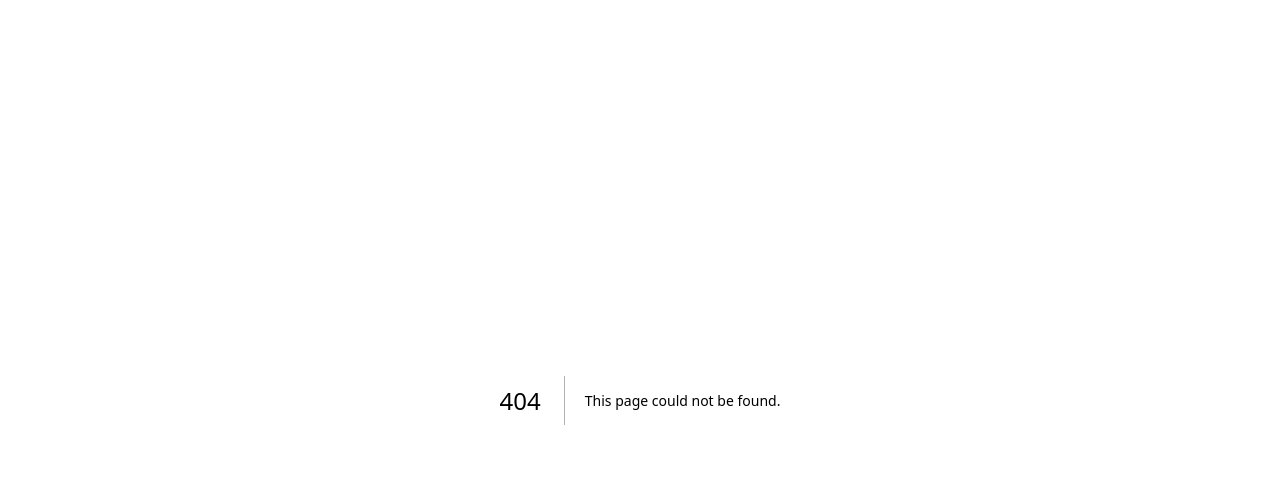
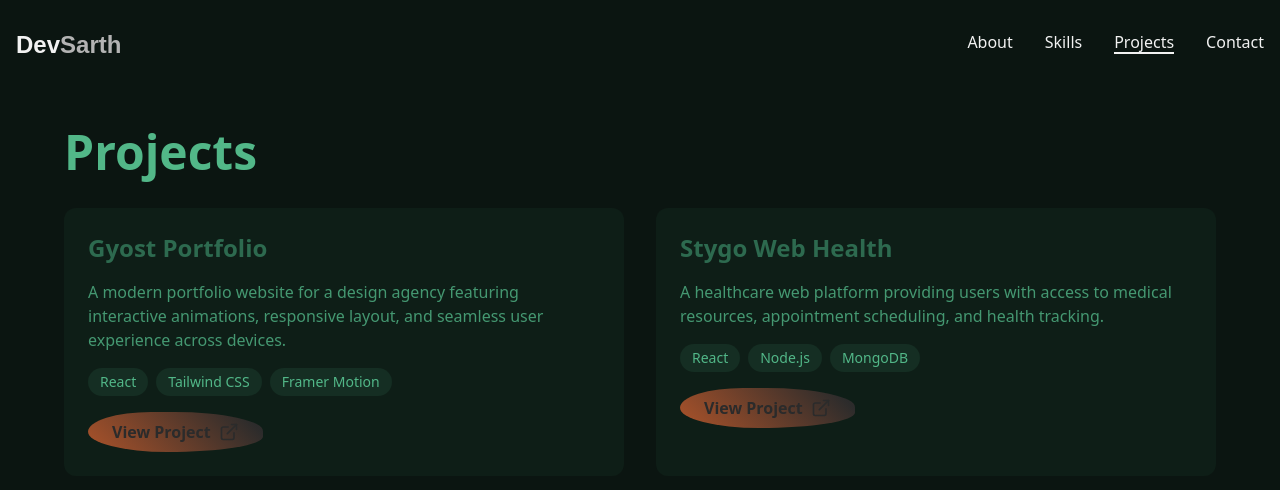
Before and after one commit to SARTHAKSONAWANE01/Sarthak-Dev-Studio, a Next.js app: page /projects in a window 1280 px wide. Before the commit this address had no page. Shown: the top 490 px of the page. Built offline with nearby package versions, Linux system fonts and the light colour scheme.

Commit message:
feat: establish App Router route for src/app/projects/page.tsx

```diff
--- /dev/null
+++ b/src/app/projects/page.tsx
@@ -0,0 +1,78 @@
+"use client";
+
+import React from "react";
+import Navbar from "@/components/Navbar";
+import { motion } from "framer-motion";
+
+const projects = [
+  {
+    title: "Gyost Portfolio",
+    description: "A modern portfolio website for a design agency featuring interactive animations, responsive layout, and seamless user experience across devices.",
+    link: "https://thegyost.netlify.app",
+    role: "Sole developer",
+    tags: ["React", "Tailwind CSS", "Framer Motion"]
+  },
+  {
+    title: "Stygo Web Health",
+    description: "A healthcare web platform providing users with access to medical resources, appointment scheduling, and health tracking.",
+    link: "http://stygowebhealth.netlify.app",
+    role: "Front-end developer",
+    tags: ["React", "Node.js", "MongoDB"]
+  }
+];
+
+export default function ProjectsPage() {
+  return (
+    <div className="min-h-screen w-full bg-hunter">
+      <Navbar />
+      <main className="container mx-auto px-4 pt-32">
+        <motion.div
+          initial={{ opacity: 0, y: 20 }}
+          animate={{ opacity: 1, y: 0 }}
+          transition={{ duration: 0.6 }}
+          className="max-w-6xl mx-auto"
+        >
+          <h1 className="text-4xl md:text-5xl font-bold text-green mb-8">Projects</h1>
+          <div className="grid md:grid-cols-2 gap-8">
+            {projects.map((project, index) => (
+              <motion.div
+                key={project.title}
+                initial={{ opacity: 0, y: 20 }}
+                animate={{ opacity: 1, y: 0 }}
+                transition={{ duration: 0.6, delay: index * 0.2 }}
+                className="group relative overflow-hidden rounded-xl bg-green/5 p-6"
+              >
+                <div className="space-y-4">
+                  <h2 className="text-2xl font-semibold text-forest-green">{project.title}</h2>
+                  <p className="text-green/80">{project.description}</p>
+                  <div className="flex flex-wrap gap-2">
+                    {project.tags.map(tag => (
+                      <span key={tag} className="px-3 py-1 text-sm rounded-full bg-green/10 text-green">
+                        {tag}
+                      </span>
+                    ))}
+                  </div>
+                  <div className="mt-4">
+                    <a
+                      href={project.link}
+                      target="_blank"
+                      rel="noopener noreferrer"
+                      className="liquid-button inline-flex items-center gap-2 px-6 py-2 text-hunter"
+                    >
+                      View Project
+                      <svg xmlns="http://www.w3.org/2000/svg" width="20" height="20" viewBox="0 0 24 24" fill="none" stroke="currentColor" strokeWidth="2" strokeLinecap="round" strokeLinejoin="round">
+                        <path d="M18 13v6a2 2 0 0 1-2 2H5a2 2 0 0 1-2-2V8a2 2 0 0 1 2-2h6"></path>
+                        <polyline points="15 3 21 3 21 9"></polyline>
+                        <line x1="10" y1="14" x2="21" y2="3"></line>
+                      </svg>
+                    </a>
+                  </div>
+                </div>
+              </motion.div>
+            ))}
+          </div>
+        </motion.div>
+      </main>
+    </div>
+  );
+}
```
